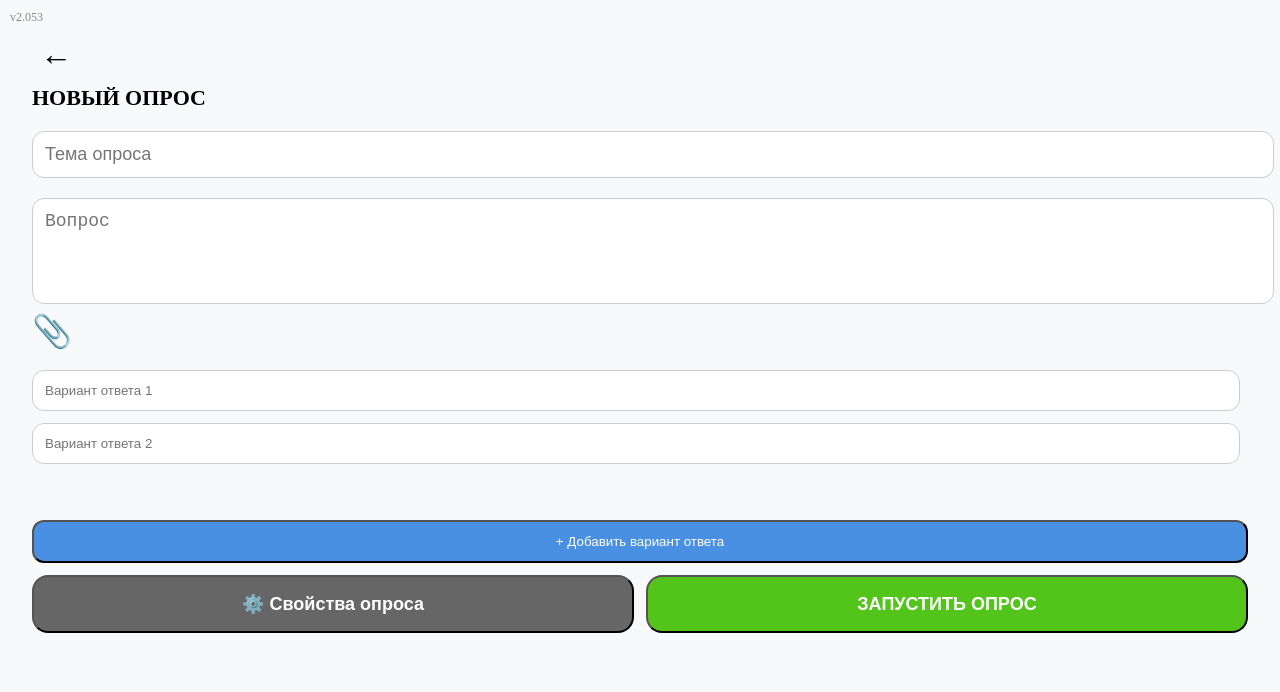
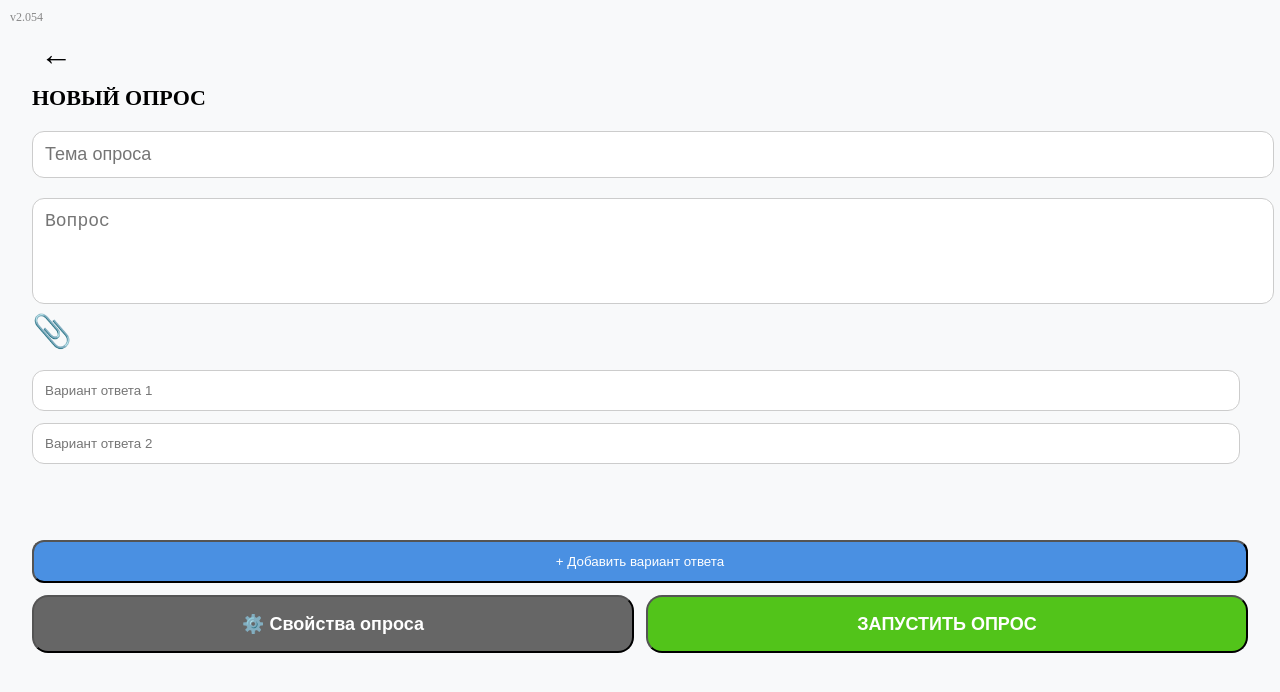
Before and after one commit to Aleksandr7023/golosovalka2, a React (Vite) app: page / in a window 1280 px wide. Both pictures are taken after a click on the button "ЗАДАТЬ НОВЫЙ ОПРОС". Shown: the top 692 px of the page. Built offline with nearby package versions, Linux system fonts and the light colour scheme.

Commit message:
update 21.11.25 15:51:35

```diff
--- a/src/CreatePollScreen.jsx
+++ b/src/CreatePollScreen.jsx
@@ -1,4 +1,4 @@
-// src/CreatePollScreen.jsx — v2.053 (кнопки опущены на 1 см, масштаб запрещён)
+// src/CreatePollScreen.jsx — v2.054 (кнопки опущены правильно)
 
 import React, { useState, useEffect } from 'react'
 
@@ -101,7 +101,7 @@ export default function CreatePollScreen({ onBack, draft }) {
   return (
     <div style={{ padding: '16px', background: '#f8f9fa', minHeight: '100dvh', display: 'flex', flexDirection: 'column' }}>
       <div style={{ position: 'absolute', top: 10, left: 10, fontSize: '12px', color: '#888' }}>
-        v2.053
+        v2.054
       </div>
 
       <button onClick={handleBack} style={{ background: 'none', border: 'none', fontSize: '32px', padding: '4px 8px', cursor: 'pointer', alignSelf: 'flex-start' }}>
@@ -199,8 +199,8 @@ export default function CreatePollScreen({ onBack, draft }) {
         ))}
       </div>
 
-      {/* Кнопки — опущены на 1 см (10px) */}
-      <div style={{ marginTop: '-50px' }}>
+      {/* Кнопки — опущены на высоту одной строки (~60px) */}
+      <div style={{ marginTop: '-30px' }}>
         <button onClick={addOption} style={{ width: '100%', padding: '12px', background: '#4a90e2', color: 'white', borderRadius: '12px', marginBottom: '12px' }}>
           + Добавить вариант ответа
         </button>
```
